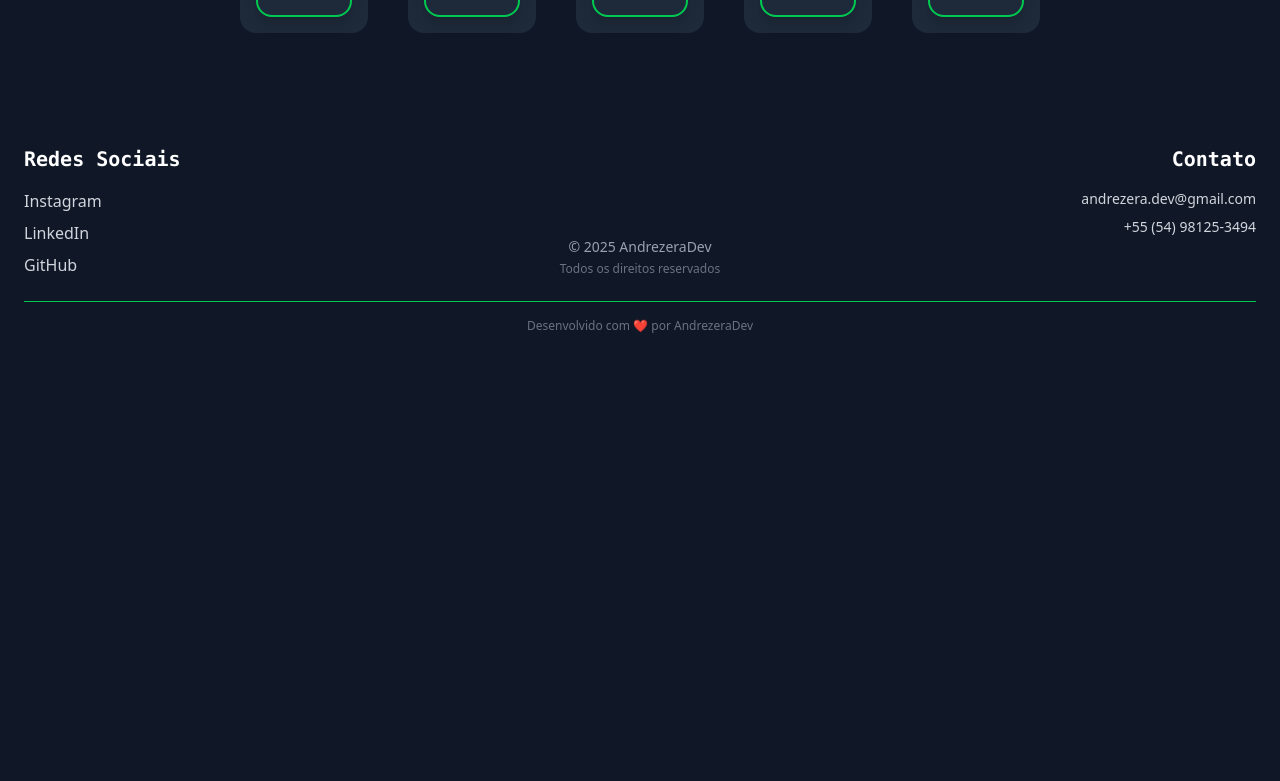
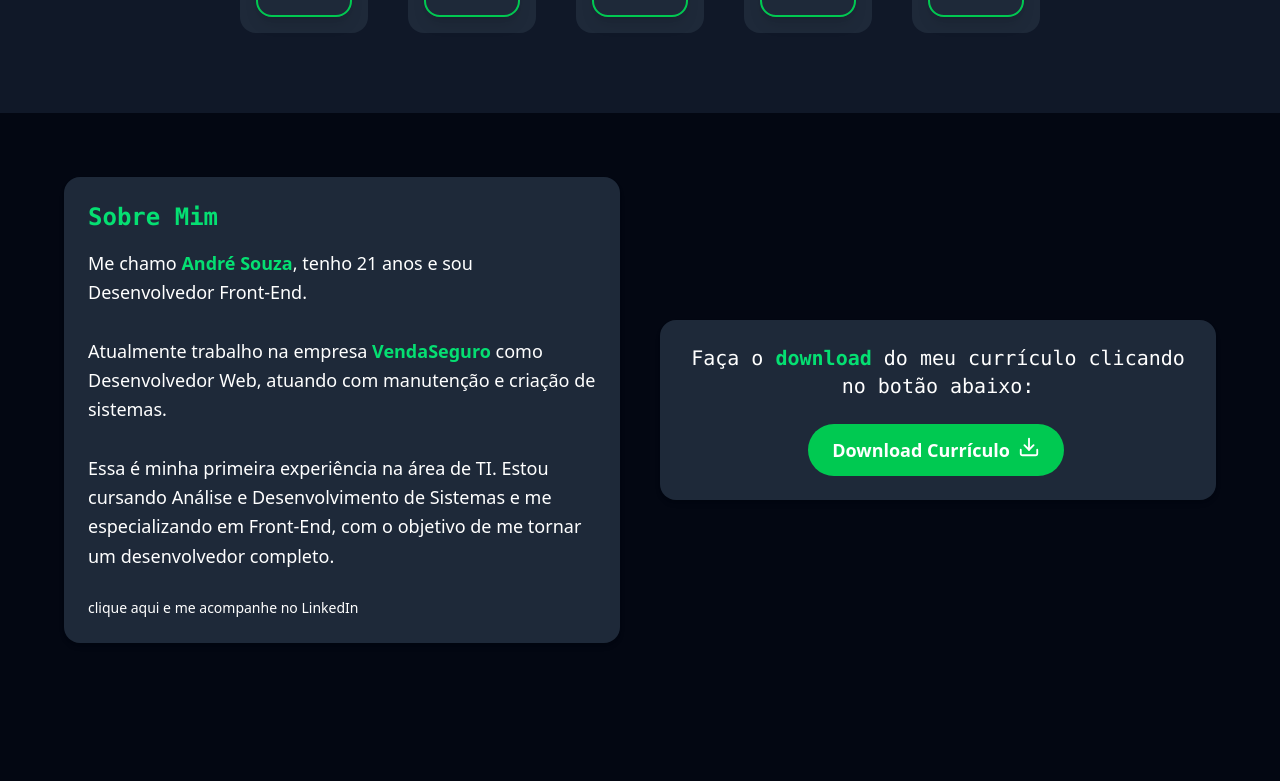
Before and after one commit to AndrezeraDev/portifolioAndrezera, a React (Vite) app: page / in a window 1280 px wide. Shown: the part 1299-2080 px from the top of the page. Before the commit the page ends 1665 px from the top, so only its background shows below. Built offline with nearby package versions, Linux system fonts and the light colour scheme; grey boxes are pictures that could not be loaded.

Commit message:
Adição da área 'sobre' + estilos paralelos

```diff
--- a/src/App.jsx
+++ b/src/App.jsx
@@ -2,6 +2,7 @@ import Body from './components/Body'
 import Header from './components/Header'
 import Tecnologies from './components/Tecnologies'
 import Footer from './components/Footer'
+import Curriculo from './components/Curriculo'
 
 function App() {
 
@@ -10,7 +11,9 @@ function App() {
       <Header />
       <Body />
       <Tecnologies />
+      <Curriculo />
       <Footer />
+
     </>
   )
 }
--- /dev/null
+++ b/src/components/Curriculo.jsx
@@ -0,0 +1,50 @@
+import { Download } from 'lucide-react';
+
+
+function Curriculo() {
+    return (
+        <div className="bg-gray-950 min-h-screen py-16 px-6" id="sobre">
+            <div className="max-w-6xl mx-auto flex flex-col md:flex-row items-center gap-10">
+                {/* Sobre mim */}
+                <aside className="md:w-1/2 w-full bg-gray-800 rounded-2xl p-6 shadow-md hover:shadow-green-500 transition-shadow duration-300">
+                    <h2 className="text-green-400 text-2xl font-mono font-bold mb-4">
+                        Sobre Mim
+                    </h2>
+                    <p className="text-white text-lg leading-relaxed font-light">
+                        Me chamo <span className="text-green-400 font-semibold">André Souza</span>, tenho 21 anos e sou Desenvolvedor Front-End.<br /><br />
+                        Atualmente trabalho na empresa <span className="text-green-400 font-semibold">VendaSeguro</span> como Desenvolvedor Web, atuando com manutenção e criação de sistemas.<br /><br />
+                        Essa é minha primeira experiência na área de TI. Estou cursando Análise e Desenvolvimento de Sistemas e me especializando em Front-End, com o objetivo de me tornar um desenvolvedor completo.
+                    </p>
+
+                    {/* Me acompanhe no linkedin */}
+                    <div className="mt-6">
+                        <a
+                            href="https://www.linkedin.com/in/andre-luis-de-souza-33ba7a268/"
+                            target="_blank"
+                            rel="noopener noreferrer"
+                            className="text-white text-sm hover:text-green-500 hover:underline transition"
+                        >
+                         clique aqui e me acompanhe no LinkedIn
+                        </a>
+                    </div>
+                </aside>
+
+                {/* Download do currículo */}
+                <aside className="md:w-1/2 w-full bg-gray-800 rounded-2xl p-6 shadow-md hover:shadow-green-500 transition-shadow duration-300 flex flex-col items-center justify-center">
+                    <h3 className="text-white text-xl font-mono mb-6 text-center">
+                        Faça o <span className="text-green-400 font-semibold">download</span> do meu currículo clicando no botão abaixo:
+                    </h3>
+                    <a
+                        href="/src/assets/pdf/importante-curriculo-Andre-Souza.pdf" // coloque aqui o path correto do arquivo
+                        download
+                        className="bg-green-500 text-white px-6 py-3 rounded-full hover:bg-green-600 transition text-lg font-semibold flex mr-1"
+                    >
+                        Download Currículo <Download size={22} color="#ffffff" className="ml-2 "/>
+                    </a>
+                </aside>
+            </div>
+        </div>
+    );
+}
+
+export default Curriculo;
--- a/src/components/Header.jsx
+++ b/src/components/Header.jsx
@@ -7,7 +7,7 @@ function Header(){
             <ul className="flex gap-4 ">
                 <li className="hover:text-green-500 text-white text-xl transition-all font-mono"><a href="/">Home</a></li>
                 <li className="hover:text-green-500 text-white text-xl transition-all font-mono  "><a href="/projetos">Projetos</a></li>
-                <li className="hover:text-green-500 text-white text-xl transition-all font-mono" ><a href="">Sobre</a></li>
+                <li className="hover:text-green-500 text-white text-xl transition-all font-mono" ><a href="#sobre">Sobre</a></li>
                 <li className="hover:text-green-500 text-white text-xl transition-all font-mono"><a href="/contato">Contato</a></li>
             </ul>
         </div>
```
Also changed, not shown: 1 other file (tests, documents, lock files or other folders).
